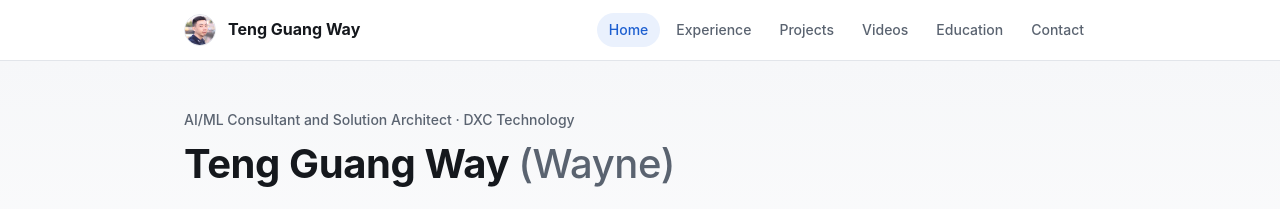
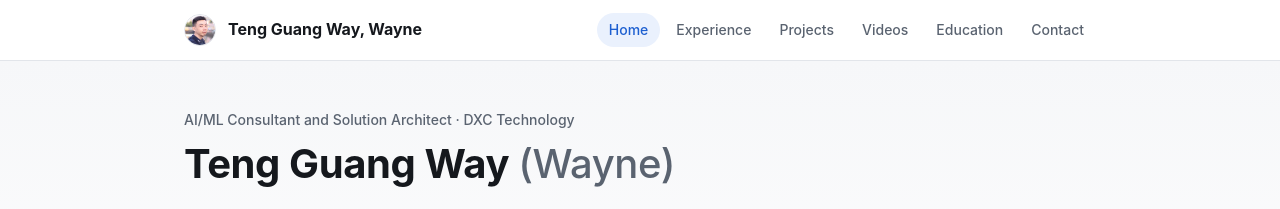
Before and after one commit to lolbus/lolbus.github.io, a Jekyll site: the page built from index.markdown, in a window 1280 px wide. Shown: the top 209 px of the page. Built offline with Jekyll 4.4.1, drawn with Linux system fonts in a browser that asks for light colours.

Commit message:
Header: show name as "Teng Guang Way, Wayne"
Co-Authored-By: Claude Opus 5.5 <noreply@anthropic.com>
Claude-Session: https://claude.ai/code/session_0181ZdHdwozm7i3MxFip1Hd3

```diff
--- a/_config.yml
+++ b/_config.yml
@@ -1,6 +1,6 @@
 # Site settings
 title: "Teng Guang Way (Wayne) – AI Engineer & Solution Architect"
-short_name: Teng Guang Way
+short_name: Teng Guang Way, Wayne
 tagline: Portfolio
 email: guangway@hotmail.com
 description: >- # this means to ignore newlines until "baseurl:"
```
